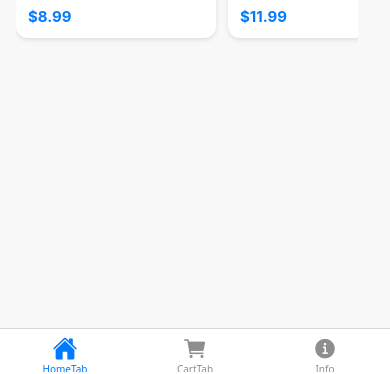
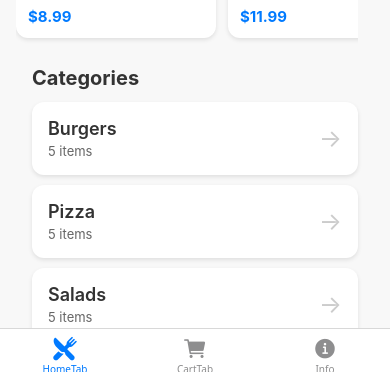
Before and after one commit to ivan-k-ivanow/softuni-react-native-resturant-app-sept-2026, a React Native app: screen /Home in a window 390 px wide. Shown: the part 467-841 px from the top of the page. Built offline with nearby package versions, Linux system fonts and the light colour scheme.

Commit message:
Add Categories on home screen

```diff
--- /dev/null
+++ b/src/components/CategoryCard.jsx
@@ -0,0 +1,51 @@
+import { StyleSheet, Text, View } from 'react-native';
+
+export default function CategoryCard({
+    title,
+}) {
+    return (
+        <View style={styles.container}>
+            <View style={styles.content}>
+                <Text style={styles.title}>{title}</Text>
+                <Text style={styles.itemCount}>5 items</Text>
+            </View>
+            <Text style={styles.arrow}>→</Text>
+        </View>
+    );
+}
+
+
+const styles = StyleSheet.create({
+  container: {
+    backgroundColor: '#fff',
+    borderRadius: 12,
+    padding: 16,
+    flexDirection: 'row',
+    alignItems: 'center',
+    justifyContent: 'space-between',
+    shadowColor: '#000',
+    shadowOffset: { width: 0, height: 2 },
+    shadowOpacity: 0.1,
+    shadowRadius: 4,
+    elevation: 3,
+    marginBottom: 10
+  },
+  content: {
+    flex: 1,
+  },
+  title: {
+    fontSize: 18,
+    fontWeight: '600',
+    color: '#333',
+  },
+  itemCount: {
+    fontSize: 13,
+    color: '#666',
+    marginTop: 4,
+  },
+  arrow: {
+    fontSize: 24,
+    color: '#ccc',
+    marginLeft: 8,
+  },
+});
--- a/src/navigation/RootNavigator.jsx
+++ b/src/navigation/RootNavigator.jsx
@@ -19,7 +19,7 @@ export default function RootNavigator() {
                     component={HomeNavigator}
                     options={{
                         headerShown: false,
-                        tabBarIcon: ({ color, size }) => <Ionicons name="home" color={color} size={size} />
+                        tabBarIcon: ({ color, size }) => <Ionicons name="restaurant" color={color} size={size} />
                     }}
                 />
 
--- a/src/screens/HomeScreen.jsx
+++ b/src/screens/HomeScreen.jsx
@@ -1,9 +1,11 @@
-import { View, Text, StyleSheet, FlatList, Image } from 'react-native';
-import { featuredItems } from '../data/data';
+import { View, Text, StyleSheet, FlatList, ScrollView } from 'react-native';
+import { featuredItems, categories } from '../data/data';
 import FeaturedCard from '../components/FeaturedCard';
+import CategoryCard from '../components/CategoryCard';
 
 export default function HomeScreen() {
     return (
+        <ScrollView>
         <View style={styles.container}>
             <View style={styles.header}>
                 <Text style={styles.restaurantName}>Tasty Bites</Text>
@@ -26,8 +28,16 @@ export default function HomeScreen() {
                         contentContainerStyle={styles.featuredList}
                         />
                 </View>
+                <View style={styles.section}>
+                    <Text style={styles.sectionTitle}>Categories</Text>
+                    {categories.map((category) => (
+                        <CategoryCard key={category.id} title={category.title} />
+                    ))}
+                </View>
+
             </View>
         </View>
+        </ScrollView>
     );
 }
 
```
